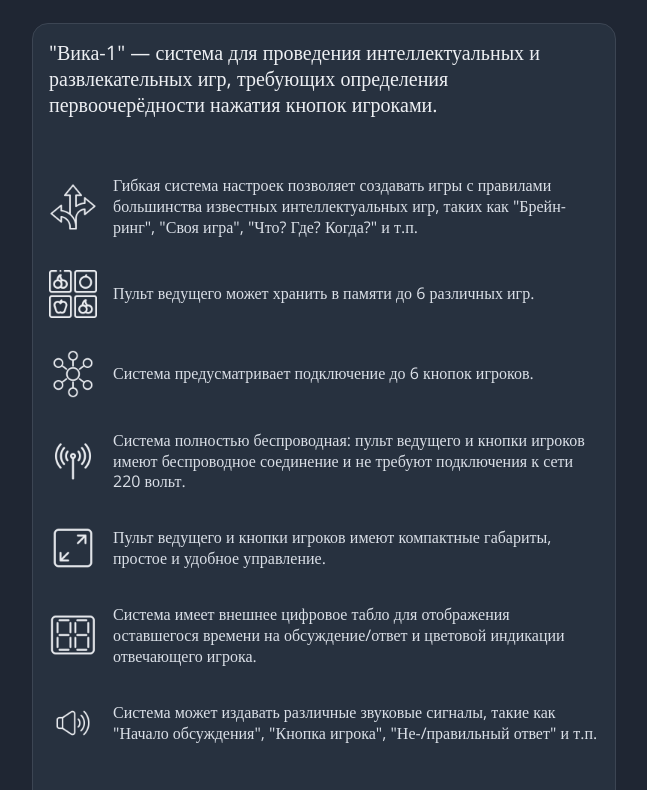
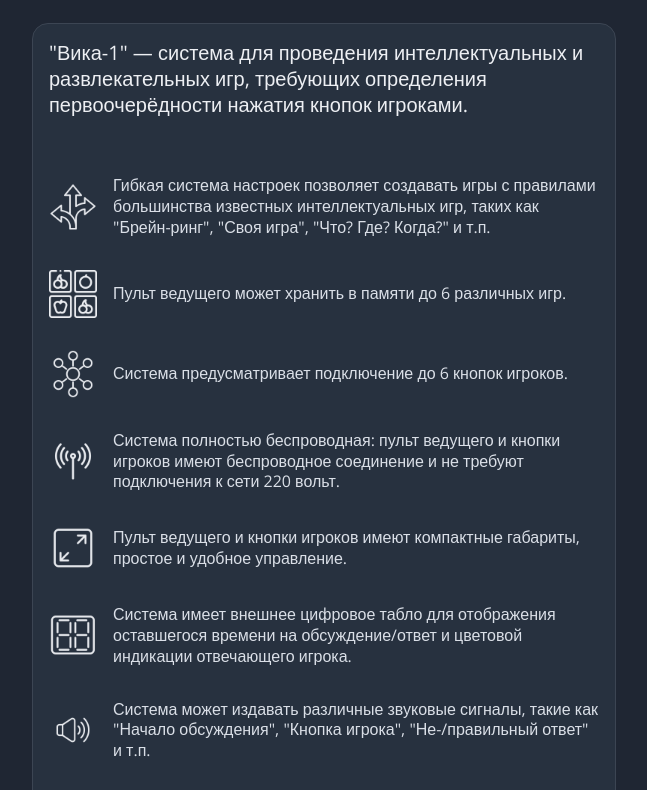
Before and after one commit to brain-system/brain-system.github.io, a plain HTML site: page index.html in a window 1280 px wide. Shown: the part 130-920 px from the top of the page, without its empty margins (316-963 px from the left). Drawn offline with nearby package versions, Linux system fonts and the light colour scheme.

Commit message:
Add files via upload

```diff
--- a/css/style.css
+++ b/css/style.css
@@ -31,8 +31,7 @@ body {
     /* color: #EDEFF3; */
     color: #dadfe7;
     font-family: sans-serif;
-    font-family: "Roboto", sans-serif;
-    font-family: "Open Sans", serif;
+    font-family: "Open Sans", sans-serif;
     font-size: 16px;
     line-height: 1.3;
 }
```
